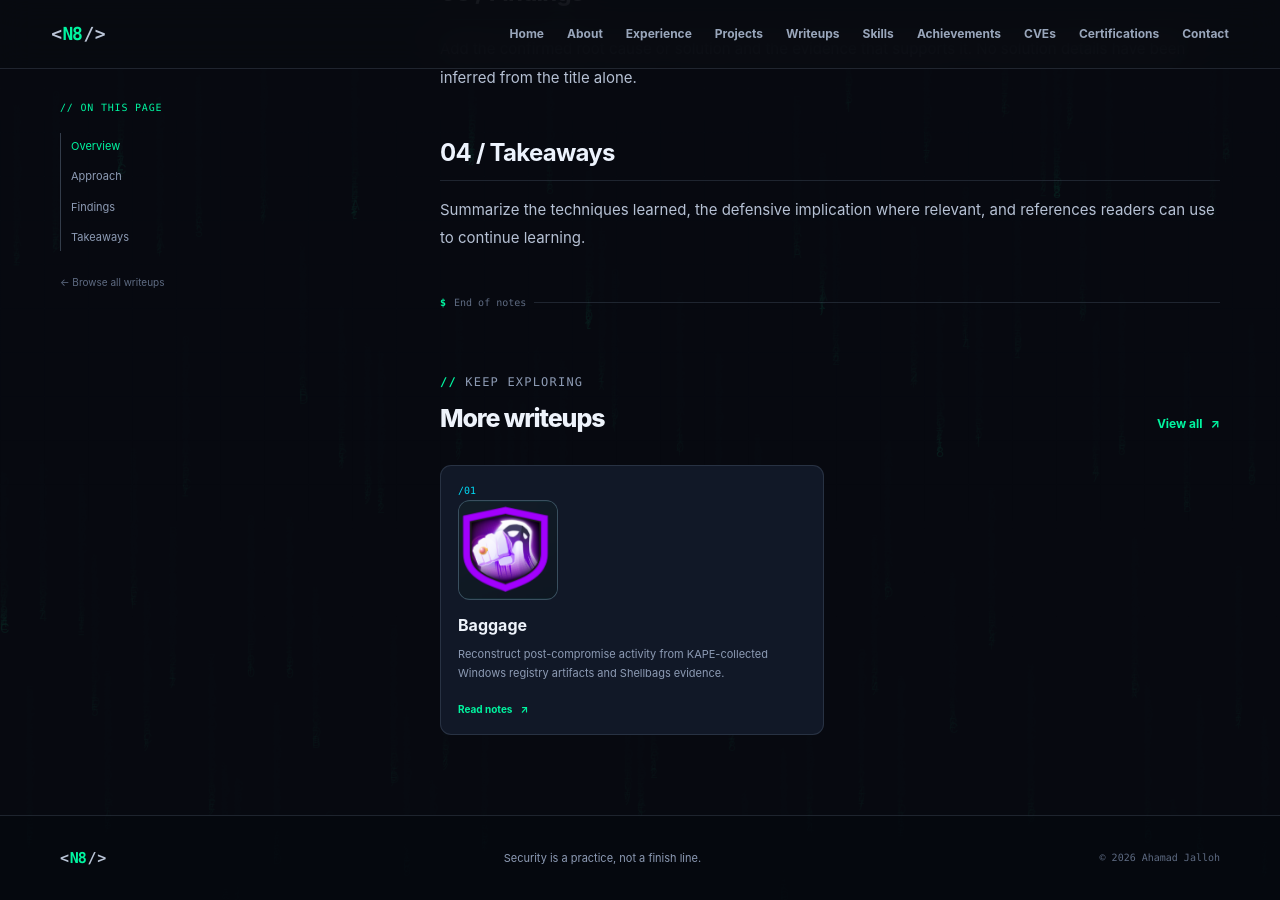
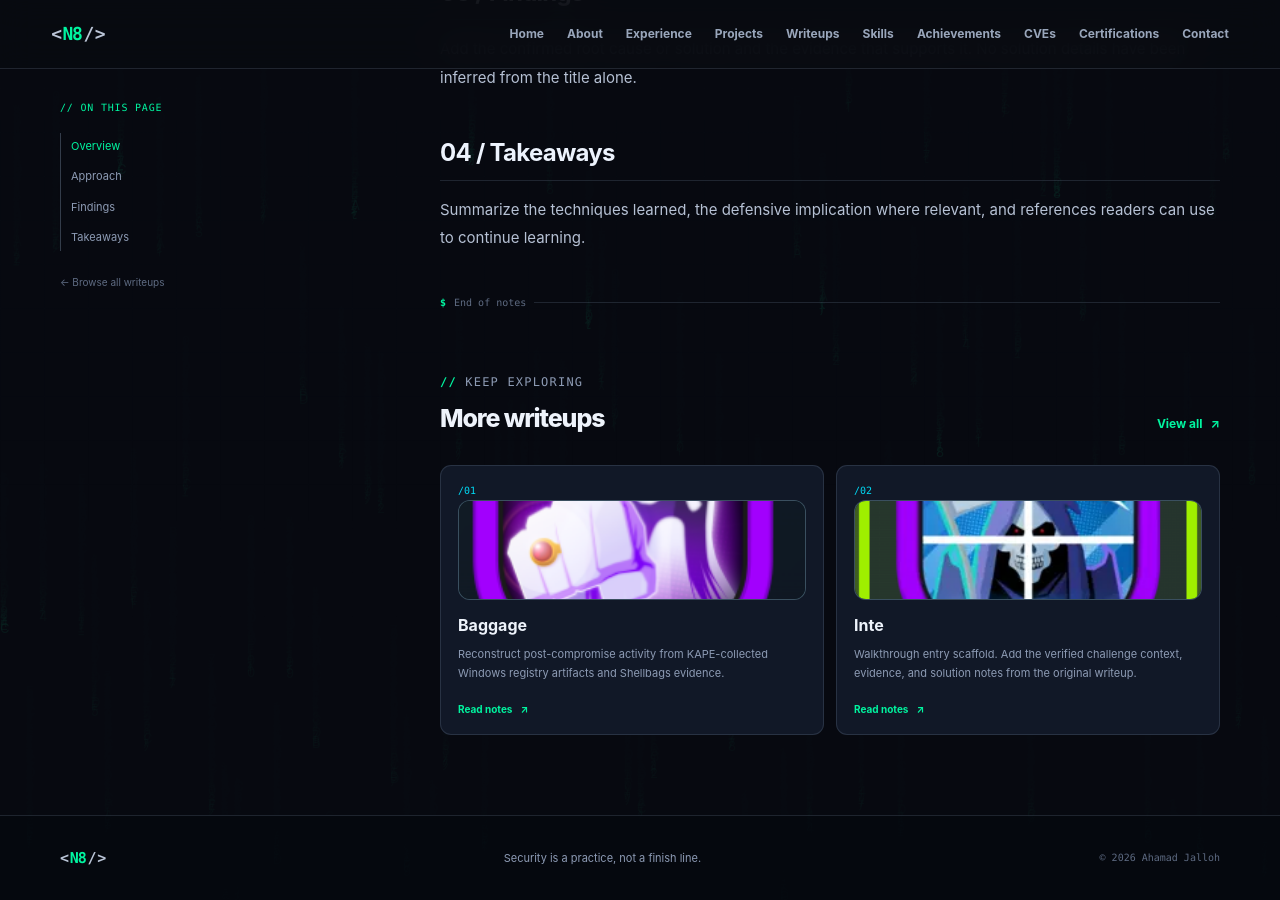
Before and after one commit to Ningen820/Ningen820.github.io, a Jekyll site: the page built from _writeups/bag.md, in a window 1280 px wide and 900 px high, scrolled down 1154 px. Built offline with Jekyll 4.4.1, drawn with Linux system fonts in a browser that asks for light colours; some of the changed lines change nothing that is shown.

Commit message:
Update writeup.html

```diff
--- a/_layouts/writeup.html
+++ b/_layouts/writeup.html
@@ -1,33 +1,71 @@
 ---
 layout: default
 ---
+
 {% assign p = site.data.profile %}
 {% assign current_category = page.category | default: "" | downcase | strip %}
 {% assign current_difficulty = page.difficulty | default: "" | downcase | strip %}
 
 <article class="writeup-page">
   <section class="writeup-hero section-wrap">
-    <a class="back-link" href="{{ '/writeups/' | relative_url }}"><span aria-hidden="true">←</span> All writeups</a>
-    <p class="section-kicker"><span>//</span> FIELD NOTES <span class="kicker-divider">/</span> {{ page.category | default: "Writeup" | upcase | escape }}</p>
+    <a class="back-link" href="{{ '/writeups/' | relative_url }}">
+      <span aria-hidden="true">←</span> All writeups
+    </a>
+
+    <p class="section-kicker">
+      <span>//</span> FIELD NOTES
+      <span class="kicker-divider">/</span>
+      {{ page.category | default: "Writeup" | upcase | escape }}
+    </p>
+
     <h1>{{ page.title | escape }}</h1>
-    {% if page.summary %}<p class="writeup-lede">{{ page.summary | escape }}</p>{% endif %}
+
+    {% if page.summary %}
+      <p class="writeup-lede">{{ page.summary | escape }}</p>
+    {% endif %}
 
     <div class="metadata-line" aria-label="Writeup metadata">
-      <span class="metadata-chip">{{ page.category | default: "Uncategorized" | escape }}</span>
-      <span class="difficulty-chip difficulty-{{ page.difficulty | default: 'unrated' | slugify }}">{{ page.difficulty | default: "Unrated" | escape }}</span>
-      <span><span class="meta-label">Platform</span> {{ page.platform | default: "Unspecified" | escape }}</span>
-      <span><span class="meta-label">OS</span> {{ page.os | default: "Unspecified" | escape }}</span>
+      <span class="metadata-chip">
+        {{ page.category | default: "Uncategorized" | escape }}
+      </span>
+
+      <span class="difficulty-chip difficulty-{{ page.difficulty | default: 'unrated' | slugify }}">
+        {{ page.difficulty | default: "Unrated" | escape }}
+      </span>
+
+      <span>
+        <span class="meta-label">Platform</span>
+        {{ page.platform | default: "Unspecified" | escape }}
+      </span>
+
+      <span>
+        <span class="meta-label">OS</span>
+        {{ page.os | default: "Unspecified" | escape }}
+      </span>
+
       {% assign read_time = page.reading_time | plus: 0 %}
-      {% if read_time > 0 %}<span>{{ read_time }} min read</span>{% endif %}
-      {% if page.date %}<span>{{ page.date | date: "%b %d, %Y" }}</span>{% endif %}
+      {% if read_time > 0 %}
+        <span>{{ read_time }} min read</span>
+      {% endif %}
+
+      {% if page.date %}
+        <span>{{ page.date | date: "%b %d, %Y" }}</span>
+      {% endif %}
     </div>
   </section>
 
   {% if page.image != blank %}
     <div class="section-wrap writeup-cover-wrap">
       <figure class="writeup-cover spotlight">
-      <img src="{{ page.image | relative_url }}" alt="{{ page.image_alt | default: page.title | escape }}" loading="lazy">
-      {% if page.image_caption != blank %}<figcaption>{{ page.image_caption | escape }}</figcaption>{% endif %}
+        <img
+          src="{{ page.image | relative_url }}"
+          alt="{{ page.image_alt | default: page.title | escape }}"
+          loading="lazy"
+        >
+
+        {% if page.image_caption != blank %}
+          <figcaption>{{ page.image_caption | escape }}</figcaption>
+        {% endif %}
       </figure>
     </div>
   {% endif %}
@@ -36,36 +74,63 @@ layout: default
     <aside class="article-sidebar" aria-label="Article navigation">
       <div class="sidebar-sticky">
         <p class="sidebar-heading">// ON THIS PAGE</p>
-        <nav id="writeup-toc" class="writeup-toc" aria-label="Table of contents">
+
+        <nav
+          id="writeup-toc"
+          class="writeup-toc"
+          aria-label="Table of contents"
+        >
           <p class="toc-loading">Sections appear here as the article loads.</p>
         </nav>
-        <a class="sidebar-back" href="{{ '/writeups/' | relative_url }}">← Browse all writeups</a>
+
+        <a class="sidebar-back" href="{{ '/writeups/' | relative_url }}">
+          ← Browse all writeups
+        </a>
       </div>
     </aside>
 
     <div class="article-content-wrap">
-      <div class="article-content" data-writeup-content>{{ content }}</div>
-      <div class="article-endnote"><span class="prompt-symbol">$</span> End of notes <span class="endnote-line"></span></div>
+      <div class="article-content" data-writeup-content>
+        {{ content }}
+      </div>
 
-      <section class="related-writeups" id="related-writeups" aria-labelledby="related-title">
+      <div class="article-endnote">
+        <span class="prompt-symbol">$</span>
+        End of notes
+        <span class="endnote-line"></span>
+      </div>
+
+      <section class="related-writeups" aria-labelledby="related-title">
         <div class="section-title-row">
           <div>
-            <p class="section-kicker"><span>//</span> KEEP EXPLORING</p>
+            <p class="section-kicker">
+              <span>//</span> KEEP EXPLORING
+            </p>
             <h2 id="related-title">More writeups</h2>
           </div>
-          <a class="text-link" href="{{ '/writeups/' | relative_url }}">View all <span aria-hidden="true">↗</span></a>
+
+          <a class="text-link" href="{{ '/writeups/' | relative_url }}">
+            View all <span aria-hidden="true">↗</span>
+          </a>
         </div>
 
-        <div class="related-grid" id="related-grid"></div>
+        <div
+          id="related-grid"
+          class="related-grid"
+          aria-live="polite"
+        ></div>
 
-        <!-- Candidate cards are rendered by Liquid, then filtered by JavaScript. -->
+        <!-- Hidden source cards; JavaScript randomly selects recommendations. -->
         <div id="related-candidates" hidden>
-          {% for item in site.writeups %}
-            {% unless item.url == page.url %}
+          {% assign related = site.writeups | sort: 'title' %}
+
+          {% for item in related %}
+            {% if item.url != page.url %}
               <a
                 class="related-card spotlight"
                 href="{{ item.url | relative_url }}"
                 data-related-candidate
+                data-url="{{ item.url | escape }}"
                 data-category="{{ item.category | default: '' | downcase | strip | escape }}"
                 data-difficulty="{{ item.difficulty | default: '' | downcase | strip | escape }}"
               >
@@ -75,14 +140,21 @@ layout: default
                     src="{{ item.image | relative_url }}"
                     alt="{{ item.image_alt | default: item.title | escape }}"
                     loading="lazy"
+                    style="display:block; width:100%; aspect-ratio:16 / 9; object-fit:cover;"
                   >
                 {% endif %}
 
                 <h3>{{ item.title | escape }}</h3>
-              <p>{{ item.summary | default: "A practical security walkthrough." | escape }}</p>
-              <span class="text-link">Read notes <span aria-hidden="true">↗</span></span>
+
+                <p>
+                  {{ item.summary | default: "A practical security walkthrough." | escape }}
+                </p>
+
+                <span class="text-link">
+                  Read notes <span aria-hidden="true">↗</span>
+                </span>
               </a>
-            {% endunless %}
+            {% endif %}
           {% endfor %}
         </div>
       </section>
@@ -91,22 +163,22 @@ layout: default
 </article>
 
 <script>
-(function () {
-  const section = document.getElementById("related-writeups");
+  document.addEventListener("DOMContentLoaded", function () {
     const grid = document.getElementById("related-grid");
     const source = document.getElementById("related-candidates");
 
-  if (!section || !grid || !source) return;
+    if (!grid || !source) return;
+
+    const currentCategory = {{ current_category | jsonify }};
+    const currentDifficulty = {{ current_difficulty | jsonify }};
 
     const candidates = Array.from(
       source.querySelectorAll("[data-related-candidate]")
     );
 
-  const category = {{ current_category | jsonify }};
-  const difficulty = {{ current_difficulty | jsonify }};
-
-  function shuffle(items) {
-    const result = [...items];
+    // Randomize a copy of a candidate list.
+    function shuffled(items) {
+      const result = items.slice();
 
       for (let i = result.length - 1; i > 0; i--) {
         const j = Math.floor(Math.random() * (i + 1));
@@ -116,45 +188,107 @@ layout: default
       return result;
     }
 
-  const sameCategoryAndDifficulty = candidates.filter(item =>
-    category &&
-    difficulty &&
-    item.dataset.category === category &&
-    item.dataset.difficulty === difficulty
+    // Avoid recommending the same writeup twice.
+    function withoutSelected(items, selected) {
+      const selectedUrls = new Set(selected.map(item => item.dataset.url));
+      return items.filter(item => !selectedUrls.has(item.dataset.url));
+    }
+
+    // Try a pair: one random candidate from each pool.
+    // Returns null if two different writeups cannot be selected.
+    function choosePair(firstPool, secondPool) {
+      const firstOptions = shuffled(firstPool);
+
+      for (const first of firstOptions) {
+        const remaining = secondPool.filter(
+          item => item.dataset.url !== first.dataset.url
         );
 
-  const sameCategory = candidates.filter(item =>
-    category && item.dataset.category === category
+        if (remaining.length > 0) {
+          const second = shuffled(remaining)[0];
+          return [first, second];
+        }
+      }
+
+      return null;
+    }
+
+    const categoryMatches = candidates.filter(
+      item => item.dataset.category === currentCategory
     );
 
-  const sameDifficulty = candidates.filter(item =>
-    difficulty && item.dataset.difficulty === difficulty
+    const difficultyMatches = candidates.filter(
+      item => item.dataset.difficulty === currentDifficulty
     );
 
-  let matches;
+    const bothMatches = candidates.filter(
+      item =>
+        item.dataset.category === currentCategory &&
+        item.dataset.difficulty === currentDifficulty
+    );
 
-  if (sameCategoryAndDifficulty.length > 0) {
-    matches = sameCategoryAndDifficulty;
-  } else if (sameCategory.length > 0) {
-    matches = sameCategory;
-  } else if (sameDifficulty.length > 0) {
-    matches = sameDifficulty;
-  } else {
-    matches = candidates;
+    // These pools exclude writeups that match both fields.
+    const categoryOnly = categoryMatches.filter(
+      item => !bothMatches.includes(item)
+    );
+
+    const difficultyOnly = difficultyMatches.filter(
+      item => !bothMatches.includes(item)
+    );
+
+    let selected = null;
+
+    // 1. Two writeups matching both category and difficulty.
+    if (!selected) {
+      selected = choosePair(bothMatches, bothMatches);
     }
 
-  const selected = shuffle(matches).slice(0, 2);
+    // 2. One matching both, followed by one matching category only.
+    if (!selected) {
+      selected = choosePair(bothMatches, categoryOnly);
+    }
 
-  selected.forEach((item, index) => {
+    // 3. One matching both, followed by one matching difficulty only.
+    if (!selected) {
+      selected = choosePair(bothMatches, difficultyOnly);
+    }
+
+    // 4. Two writeups matching the category.
+    if (!selected) {
+      selected = choosePair(categoryMatches, categoryMatches);
+    }
+
+    // 5. One matching the category, followed by one matching the difficulty.
+    if (!selected) {
+      selected = choosePair(categoryMatches, difficultyMatches);
+    }
+
+    // 6. Two writeups matching the difficulty.
+    if (!selected) {
+      selected = choosePair(difficultyMatches, difficultyMatches);
+    }
+
+    // 7. General fallback: two random writeups, regardless of metadata.
+    if (!selected) {
+      selected = choosePair(candidates, candidates);
+    }
+
+    // If only one other writeup exists, show that one.
+    if (!selected && candidates.length === 1) {
+      selected = [candidates[0]];
+    }
+
+    // If there are no other writeups, the section heading and View all link
+    // remain visible, and the recommendation grid stays empty.
+    if (!selected) return;
+
+    selected.forEach((card, index) => {
       const number = document.createElement("span");
       number.className = "card-index";
       number.textContent = "/0" + (index + 1);
-    item.prepend(number);
-    grid.appendChild(item);
+
+      card.prepend(number);
+      grid.appendChild(card);
     });
-
-  if (selected.length === 0) {
-    section.hidden = true;
-  }
-})();
+  });
 </script>
```
Lines whose indentation alone changed are shown as unchanged.
